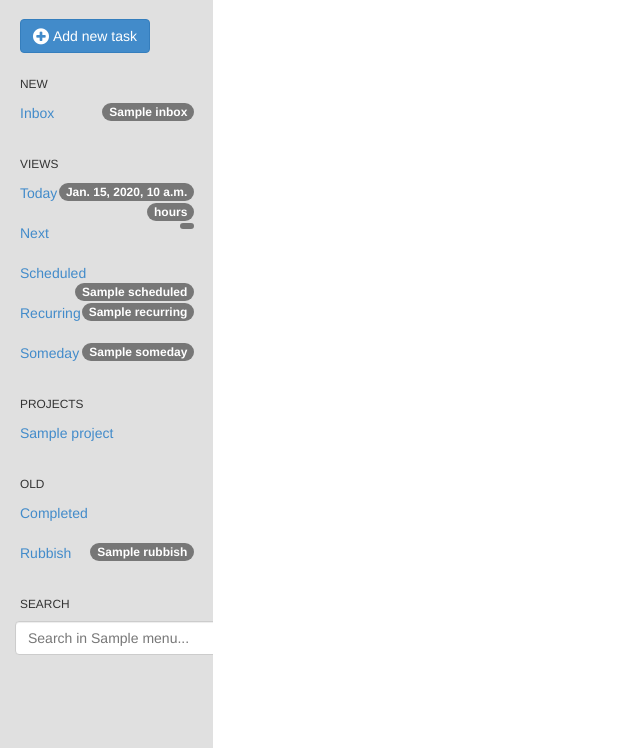
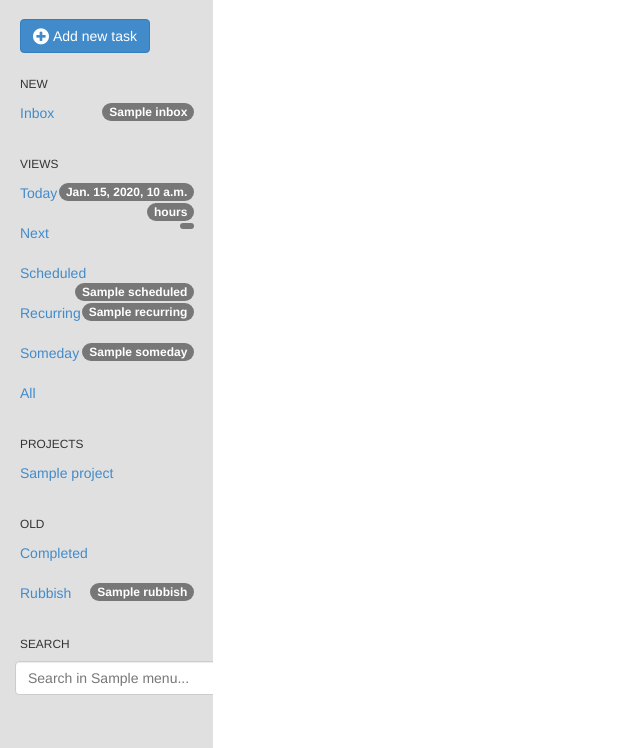
Before and after one commit to countermeasure/taask, a Django app: template tasks/templates/app_base.html in a window 1280 px wide. Shown: the part 52-800 px from the top of the page, without its empty margins (0-640 px from the left). Run offline with Django 3.2, Linux system fonts and the light colour scheme; the template is opened without the code that fills it: most values are stand-ins (such as "Sample title", 1, 10 or a date in 2020); some libraries are stand-ins or nearby versions.

Commit message:
Added a view for all tasks

```diff
--- a/tasks/templates/app_base.html
+++ b/tasks/templates/app_base.html
@@ -84,14 +84,14 @@
           <br><br>
           <small>NEW</small>
           <ul class="nav nav-sidebar">
-            <li id="inbox"><a href="{% url 'list-tasks' 'view' 'inbox' %}">
+            <li id="view-inbox"><a href="{% url 'list-tasks' 'view' 'inbox' %}">
               Inbox<span class="badge pull-right">
               {{ task_count.inbox }}
               </span></a></li>
           </ul>
           <small>VIEWS</small>
           <ul class="nav nav-sidebar">
-            <li id="today">
+            <li id="view-today">
               <a href="{% url 'list-tasks' 'view' 'today' %}">
                 Today
                 <span class="badge pull-right">{{ task_count.today }}</span>
@@ -103,36 +103,51 @@
                 {% endif %}
               </a>
             </li>
-            <li id="next"><a href="{% url 'list-tasks' 'view' 'next' %}">
+            <li id="view-next"><a href="{% url 'list-tasks' 'view' 'next' %}">
               Next<span class="badge pull-right">{{ task_count.next }}
               </span></a></li>
-            <li id="scheduled"><a href="{% url 'list-tasks' 'view' 'scheduled' %}">
-              Scheduled<span class="badge pull-right">
-              {{ task_count.scheduled }}
-              </span></a></li>
-            <li id="recurring"><a href="{% url 'list-tasks' 'view' 'recurring' %}">
-              Recurring<span class="badge pull-right">
-              {{ task_count.recurring }}
-              </span></a></li>
-            <li id="someday"><a href="{% url 'list-tasks' 'view' 'someday' %}">
-              Someday<span class="badge pull-right">{{ task_count.someday }}
-              </span></a></li>
+            <li id="view-scheduled">
+              <a href="{% url 'list-tasks' 'view' 'scheduled' %}">
+                Scheduled
+                <span class="badge pull-right">{{ task_count.scheduled }}</span>
+              </a>
+            </li>
+            <li id="view-recurring">
+              <a href="{% url 'list-tasks' 'view' 'recurring' %}">
+                Recurring
+                <span class="badge pull-right">{{ task_count.recurring }}</span>
+              </a>
+            </li>
+            <li id="view-someday">
+              <a href="{% url 'list-tasks' 'view' 'someday' %}">
+                Someday
+                <span class="badge pull-right">{{ task_count.someday }}</span>
+              </a>
+            </li>
+            <li id="view-all"><a href="{% url 'list-tasks' 'view' 'all' %}">
+              All</a></li>
           </ul>
           <small>PROJECTS</small>
           <ul class="nav nav-sidebar">
             {% for project in projects %}
-              <li id="{{ project|lower }}">
+              <li id="view-{{ project|lower }}">
                 <a href="{% url 'list-tasks' 'project' project.id %}">
                 {{ project }}</a></li>
             {% endfor %}
           </ul>
           <small>OLD</small>
           <ul class="nav nav-sidebar">
-            <li id="completed"><a href="{% url 'list-tasks' 'view' 'completed' %}">
-              Completed</a></li>
-            <li id="rubbish"><a href="{% url 'list-tasks' 'view' 'rubbish' %}">
-              Rubbish<span class="badge pull-right">{{ task_count.rubbish }}
-              </span></a></li>
+            <li id="view-completed">
+              <a href="{% url 'list-tasks' 'view' 'completed' %}">
+                Completed
+              </a>
+            </li>
+            <li id="view-rubbish">
+              <a href="{% url 'list-tasks' 'view' 'rubbish' %}">
+                Rubbish
+                <span class="badge pull-right">{{ task_count.rubbish }}</span>
+              </a>
+            </li>
           </ul>
           <small>SEARCH</small>
           <form role="form" class="nav nav-sidebar navbar-form">
@@ -164,7 +179,7 @@
 
     <!-- Set the active menu option on the sidebar -->
     <script>
-      $( "#{{ menu }}" ).addClass( "active" );
+      $( "#view-{{ menu }}" ).addClass( "active" );
     </script>
 
     {% block extra-js %}
--- a/tasks/templates/list_tasks.html
+++ b/tasks/templates/list_tasks.html
@@ -18,9 +18,9 @@
         <th>Repeat next</th>
         <th>Repeat ends</th>
         <th>Completed</th>
-        {% ifequal selector_type 'project' %}
+        {% if menu == 'all' or selector_type == 'project' %}
           <th>View</th>
-        {% endifequal %}
+        {% endif %}
       </tr>
     </thead>
     <tbody>
--- a/tasks/templates/task_row.html
+++ b/tasks/templates/task_row.html
@@ -39,6 +39,6 @@
   <span class="hidden">{{ task.completed|date:'Ymd' }}{{ task.completed|time:'His' }}</span>
   <span class="label label-danger label-date">{{ task.completed|default_if_none:'' }}</span>
 </td>
-{% ifequal selector_type 'project' %}
+{% if menu == 'all' or selector_type == 'project' %}
   <td><span class="label label-default">{{ task.view }}</span></td>
-{% endifequal %}
+{% endif %}
--- a/tasks/views.py
+++ b/tasks/views.py
@@ -59,7 +59,10 @@ def list_tasks(request, selector_type, selector):
     total_time = None
 
     if selector_type == 'view':
-        task_list = Task.objects.filter(view=selector)
+        if selector == 'all':
+            task_list = Task.objects.exclude(view='completed')
+        else:
+            task_list = Task.objects.filter(view=selector)
         if selector == 'today':
             total_time = \
             task_list.aggregate(Sum('time_remaining'))['time_remaining__sum']
```
